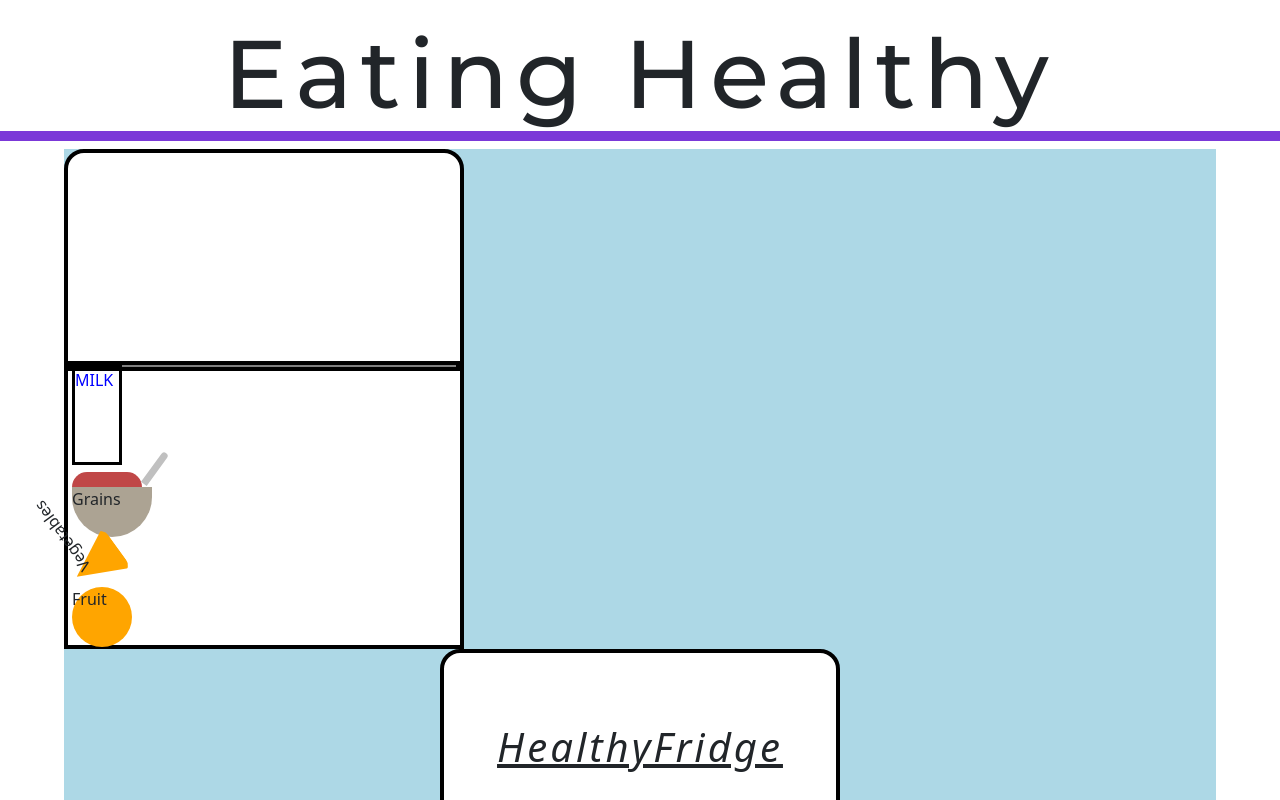
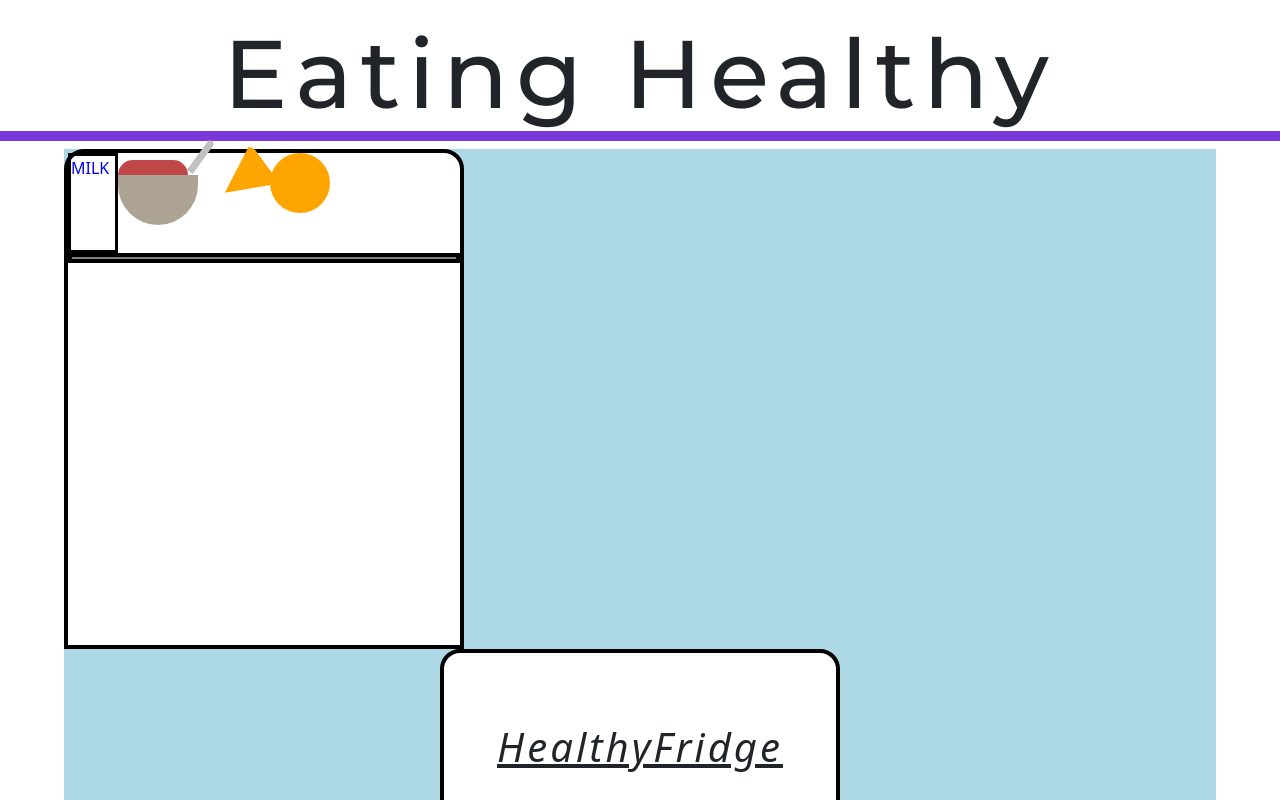
Before and after one commit to calvinalee2006/Beginners-guide-to-fitness, a React (Create React App) app: page /Stretching/Cardio/WeightTraining/Diet in a window 1280 px wide. Shown: the top 800 px of the page. Built offline with nearby package versions, Linux system fonts and the light colour scheme.

Commit message:
looking a little better

```diff
--- a/src/components/Diet/Diet.js
+++ b/src/components/Diet/Diet.js
@@ -19,21 +19,22 @@ export default function Diet() {
       <div className = "fridgeContainer">
       <div className ="background">
         <div className = "InsideFridge">
-          <div className = "firstRung">
+          <div className = "firstRungFoods">
+            <div className = "milk"><p>MILK</p></div>
 
-            <div className = "milk"><p>MILK</p></div>
-            <div className="spoon">
-              </div>
+            <div className ="cerealBowl">
+            <div className="spoon"></div>
             <div className = "cereal"></div>
             <div className= "bowl">
-              <p>Grains</p></div>
-              <div className = "carrotContainer">
-              {/* Add a carrot stem */}
-              <div className= "carrot"><p>Vegetables</p></div>
+              </div>
               </div>
 
-          <div className="orange"><p>Fruit</p></div>
+              {/* Add a carrot stem */}
+              <div className= "carrot"></div>
+
+          <div className="orange"></div>
           </div>
+          <div className = "firstRung"></div>
 
         </div>
       <div className={`fridge ${isDoorOpen ? 'open' : ''}`}>
--- a/src/styles.css
+++ b/src/styles.css
@@ -388,7 +388,6 @@
 }
 
 .firstRung {
-    margin-top: 13rem;
     width: 24.5rem;
     height: 10px;
     background-color: gray;
@@ -446,6 +445,12 @@
     transform: rotate(-0.35turn)
 }
 
+.firstRungFoods {
+    display: inline-flex;
+    justify-content: space-between;
+
+}
+
 .openFridge {
     width: 400px;
     height: 500px;
```
